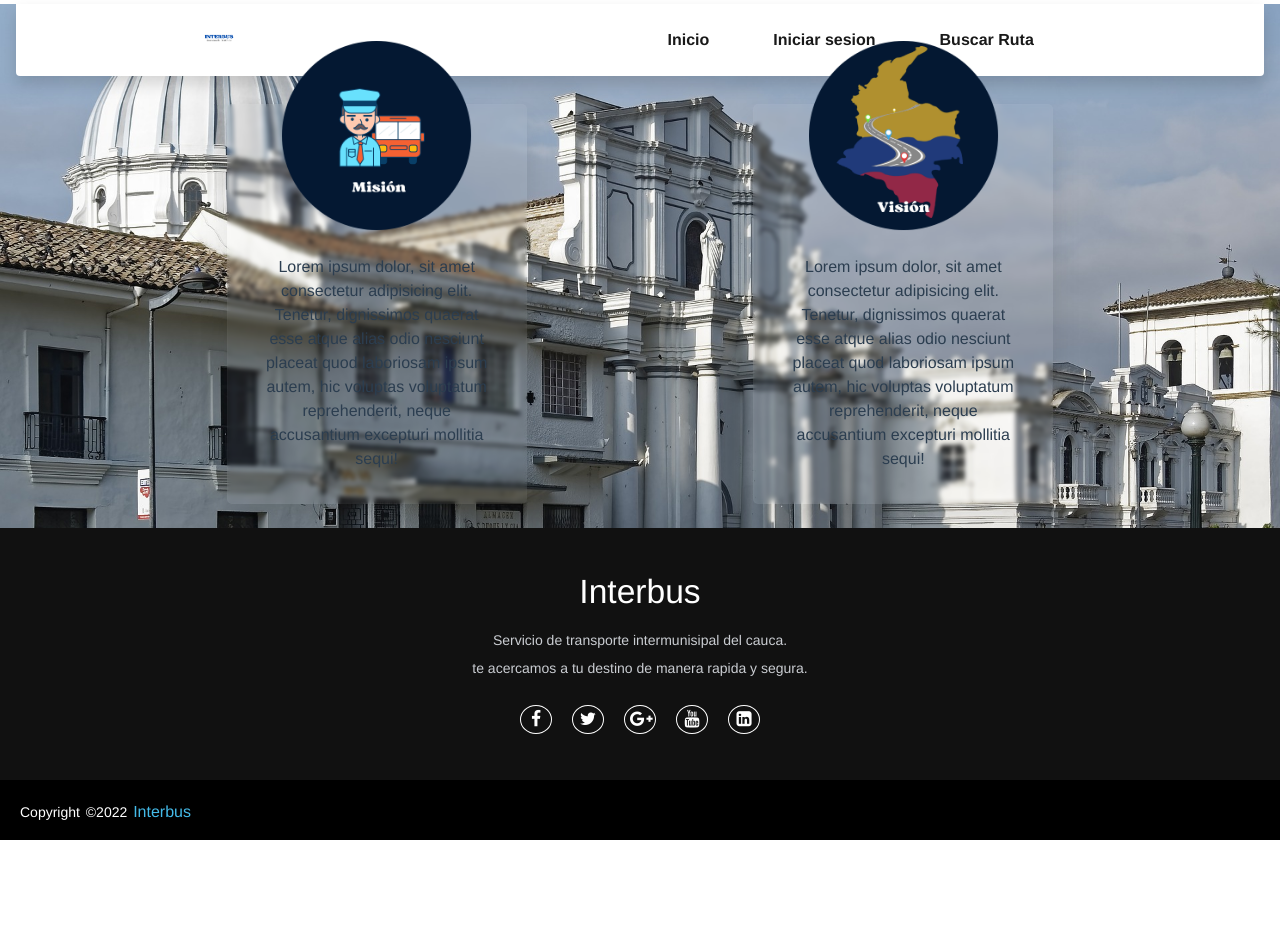
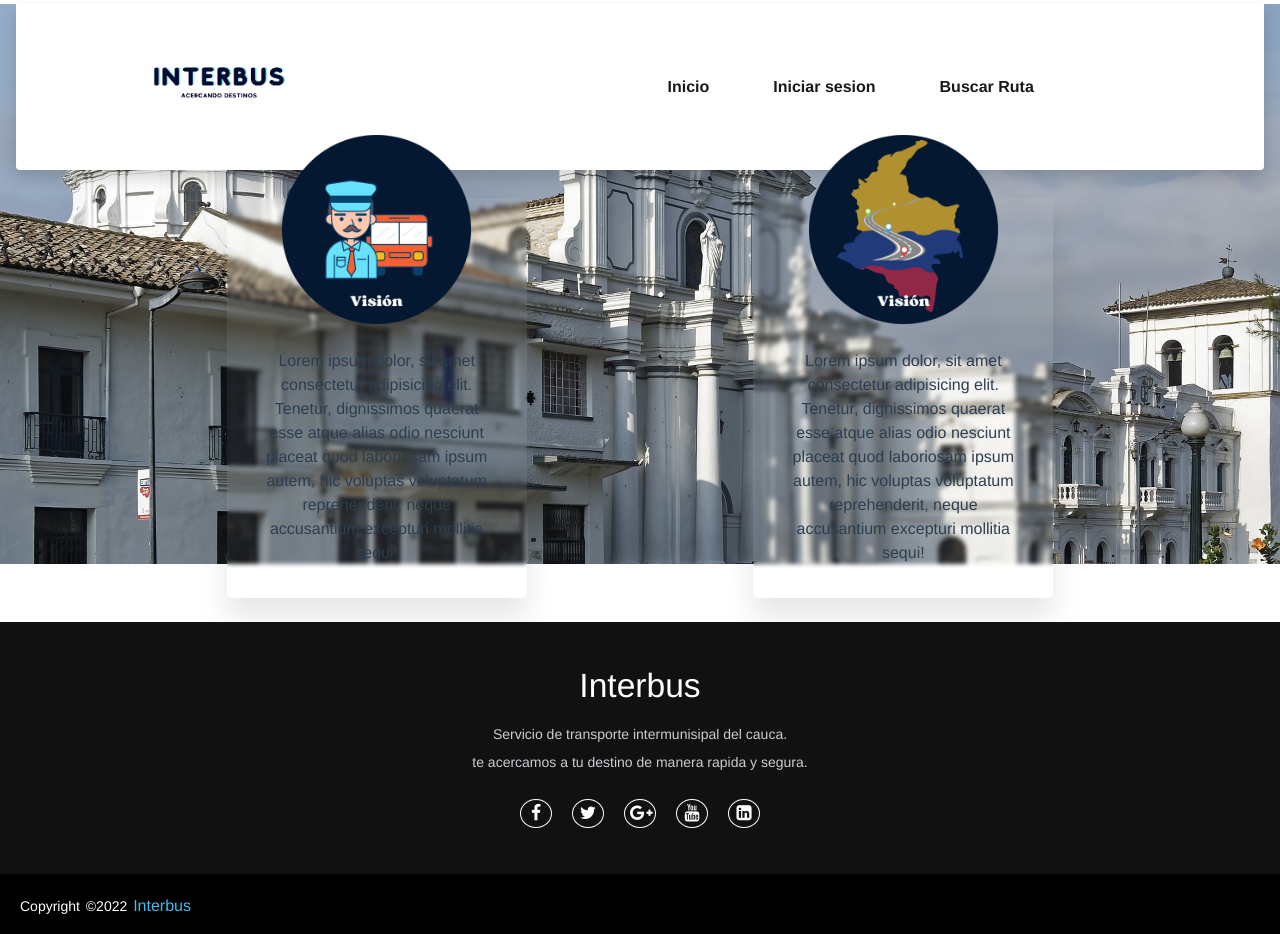
Before and after one commit to Yulder0703/interbusfronent, a Vue app: page / in a window 1280 px wide. Before the commit the page ends 840 px from the top, so only its background shows below. Built offline with nearby package versions, Linux system fonts and the light colour scheme.

Commit message:
cambios logo

```diff
--- a/src/components/HeaderComponent.vue
+++ b/src/components/HeaderComponent.vue
@@ -5,8 +5,8 @@
         <img
           src="../assets/Interbuslogoweb.png"
           alt=""
-          width="50px"
-          height="50px"
+          width="150px"
+          height="150px"
           class="logo"
         >
       </div>
--- a/src/components/HeaderJefeComponent.vue
+++ b/src/components/HeaderJefeComponent.vue
@@ -3,12 +3,13 @@
     <div class="row d-flex justify-content-evenly align-items-center">
       <div class="col col-lg-5 col-md-5 sm-5">
         <img
-          src="../assets/logoInterbus.jpeg"
+          src="../assets/Interbuslogoweb.png"
           alt=""
           width="150px"
           height="120px"
           class="logo"
         >
+
       </div>
 
 
```
Also changed, not shown: src/components/NuevoRodamientoComponent.vue (+0 -14 lines), src/assets/Interbuslogoweb.png, src/assets/logo2.jpeg.
